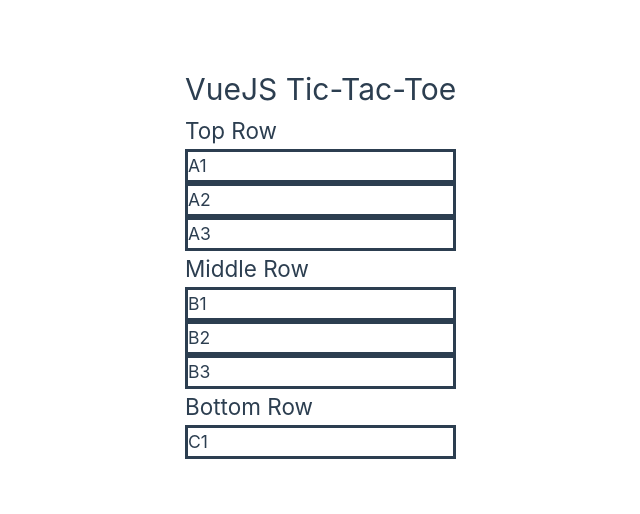
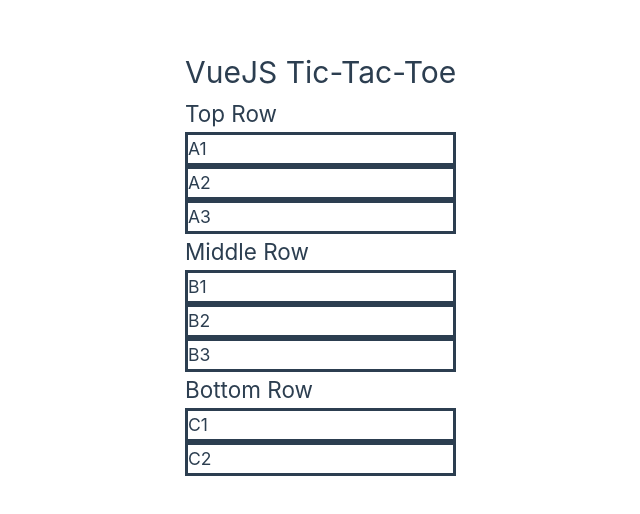
Before and after one commit to jffelix/VueJS-Tic-Tac-Toe, a Vue app in the folder VueJS-Tic-Tac-Toe/: page / in a window 1280 px wide. Shown: the part 138-652 px from the top of the page, without its empty margins (455-1095 px from the left). Built offline with nearby package versions, Linux system fonts and the light colour scheme.

Commit message:
Added C2

```diff
--- a/VueJS-Tic-Tac-Toe/src/components/rows/BottomRow.vue
+++ b/VueJS-Tic-Tac-Toe/src/components/rows/BottomRow.vue
@@ -6,17 +6,20 @@
     <div>
       <h2>Bottom Row</h2>
       <RowC1 />
+      <RowC2 />
     </div>
   </main>
 </template>
 
 <script>
 import RowC1 from './subrows/RowC1.vue'
+import RowC2 from './subrows/RowC2.vue'
 
 export default {
     name: 'BottomRow',
     components: {
-      RowC1
+      RowC1,
+      RowC2
     }
 }
 
--- /dev/null
+++ b/VueJS-Tic-Tac-Toe/src/components/rows/subrows/RowC2.vue
@@ -0,0 +1,19 @@
+<template>
+    <main>
+        <div className='rowC2'>
+            <h3>C2</h3>
+        </div>
+    </main>
+</template>
+
+<script>
+export default {
+    name: 'RowC2'
+}
+</script>
+
+<style>
+.rowC2 {
+    border-style: solid;
+}
+</style>
```
